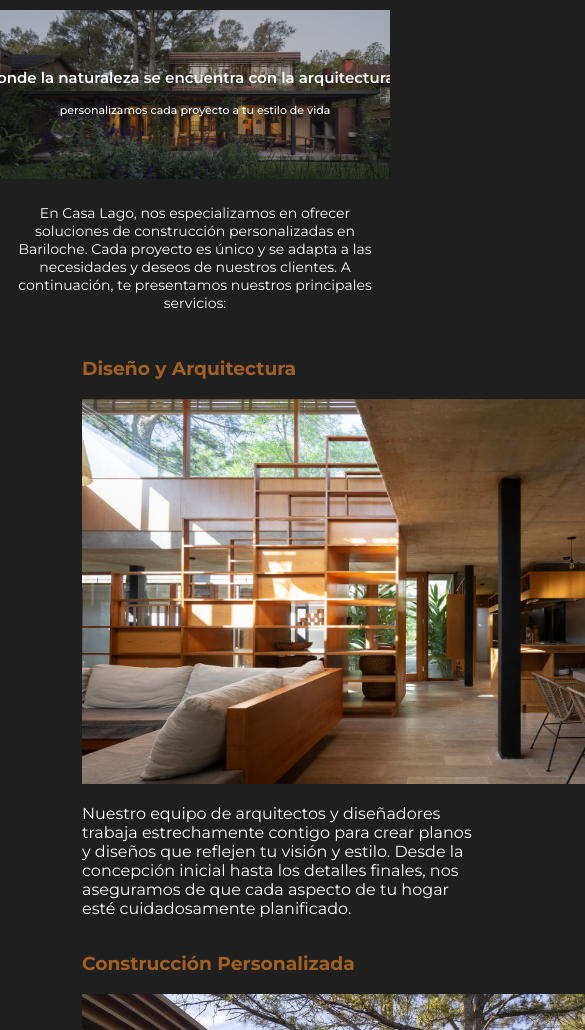
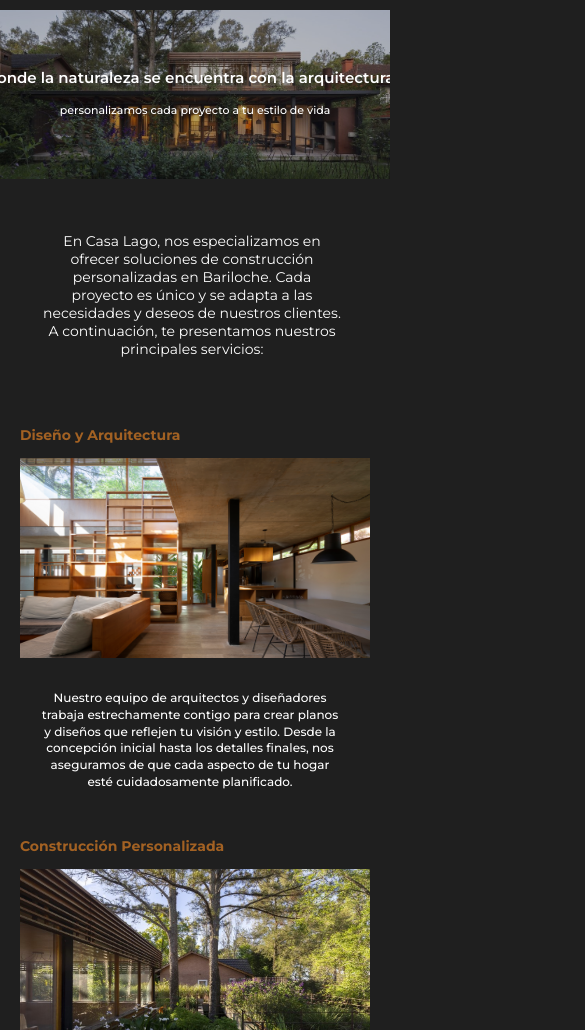
Before and after one commit to natyrom89/proyecto-casa-lago, a plain HTML site: page pages/servicios.html in a window 390 px wide. Shown: the part 70-1100 px from the top of the page, 585 px wide, since content can reach past the window. Drawn offline with Linux system fonts and the light colour scheme.

Commit message:
modificacion responsive en css y html cabanas

```diff
--- a/css/styles.css
+++ b/css/styles.css
@@ -408,6 +408,12 @@
       width: 300px;
   }
 
+  .about-text1 {
+    font-size: 12px; /* Reduce el tamaño de la fuente del texto */
+    line-height: 1.4; /* Ajusta el interlineado del texto */
+    width: 300px;
+}
+
   .titulo {
       font-size: 15px; /* Reduce el tamaño de la fuente del título */
       text-align: center;
@@ -415,7 +421,7 @@
 }
 
 .testimonials {
-  padding: 6rem;
+  padding: 1rem;
   background-color:#333; /* Fondo negro */
 }
 
@@ -549,22 +555,83 @@
     }
 
   .service-menu {
-    width: 100%; /
-  }
+  display: flex;
+  justify-content: center; /* Centra horizontalmente */
+}
 
   .menu-contenido {
     margin-left: 0;
     width: 100%;
     padding-left: 0;
+    align-items: center;     /* Centra verticalmente */
   }
 
   .services h2 {
-    padding: 1em;
+    font-size: 14px;
+    width: 300px;
+    text-align: center;
+    height: 100%;
+  }
+
+  .imagen-servicio {
+    width: 350px;
+    height: 200px;
+    display: flex;
+    justify-content: center; /* Centra horizontalmente */
+    align-items: center;
+  }
+
+  .texto {
+    font-size: 12px; /* Reduce el tamaño de la fuente del texto */
+    line-height: 1.4; /* Ajusta el interlineado del texto */
+    width: 200px;
+    display: flex;
+    justify-content: center; /* Centra horizontalmente */
+    align-items: center;
+  }
+
+  .titulo-servicios{
     font-size: 14px;
   }
+}
+
+@media (max-width: 600px) {
+
+  .container {
+    display: none; /
+  }
+
+.service-menu {
+  margin: 0;
+  display: flex;
+  justify-content: center; /* Centra horizontalmente */
+  align-items: center;
+}
+
+.menu-contenido {
+  margin-left: 0;
+  width: 100%;
+  padding-left: 0;
+  align-items: center;     /* Centra verticalmente */
 
 }
 
+.imagen-servicio {
+  width: 350px;
+  height: 200px;
+
+}
+
+.texto {
+  font-size: 12px; /* Reduce el tamaño de la fuente del texto */
+  line-height: 1.4; /* Ajusta el interlineado del texto */
+  width: 200px;
+  display: flex;
+  justify-content: center; /* Centra horizontalmente */
+  align-items: center;
+}
+
+}
 
 /*Seccion CONTACTOS*/
 
@@ -845,6 +912,7 @@
 
   .texto {
     font-size: 13px;
+    text-align: center;
   }
 }
 
@@ -860,6 +928,9 @@
 
   .texto {
     font-size: 12px;
+    line-height: 1.4; /* Ajusta el interlineado del texto */
+    width: 300px;
+    text-align: center;
   }
 }
 
--- a/pages/servicios.html
+++ b/pages/servicios.html
@@ -55,31 +55,31 @@
 
     <div class="menu-contenido">
         <div class="service-content" id="diseño-arquitectura">
-            <h3>Diseño y Arquitectura</h3>
+            <h3 class="titulo-servicios">Diseño y Arquitectura</h3>
             <img src="../img/servicio1.jpg" alt="Diseño y Arquitectura" class="imagen-servicio">
-            <p>Nuestro equipo de arquitectos y diseñadores trabaja estrechamente contigo para crear planos y diseños que reflejen tu visión y estilo. Desde la concepción inicial hasta los detalles finales, nos aseguramos de que cada aspecto de tu hogar esté cuidadosamente planificado.</p>
+            <p class="texto">Nuestro equipo de arquitectos y diseñadores trabaja estrechamente contigo para crear planos y diseños que reflejen tu visión y estilo. Desde la concepción inicial hasta los detalles finales, nos aseguramos de que cada aspecto de tu hogar esté cuidadosamente planificado.</p>
         </div>
 
         <div class="cons-personalizada" id="construccion-personalizada">
-            <h3>Construcción Personalizada</h3>
+            <h3 class="titulo-servicios">Construcción Personalizada</h3>
             <img src="../img/servicios2.jpg" alt="Construcción Personalizada" class="imagen-servicio">
             <p class="texto">Ofrecemos servicios de construcción de alta calidad, utilizando materiales duraderos y técnicas innovadoras. Supervisamos cada etapa del proceso de construcción para garantizar que tu proyecto se complete a tiempo y cumpla con los más altos estándares de calidad.</p>
         </div>
 
         <div class="ges-proyectos" id="gestion-proyectos">
-            <h3>Gestión de Proyectos</h3>
+            <h3 class="titulo-servicios">Gestión de Proyectos</h3>
             <img src="../img/servicios3.jpg" alt="Gestión de Proyectos" class="imagen-servicio">
             <p class="texto">Nos encargamos de la gestión completa del proyecto, coordinando todos los aspectos desde el inicio hasta la entrega final. Esto incluye la planificación, contratación de subcontratistas, control de presupuestos y seguimiento del progreso para asegurar una experiencia sin complicaciones.</p>
         </div>
 
         <div class="asesoria-materiales" id="asesoria-materiales">
-            <h3>Asesoría en Materiales</h3>
+            <h3 class="titulo-servicios">Asesoría en Materiales</h3>
             <img src="../img/servicio4.jpg" alt="Asesoría en Materiales" class="imagen-servicio">
             <p class="texto">Te ayudamos a seleccionar los mejores materiales para tu proyecto, teniendo en cuenta tanto la estética como la funcionalidad. Nuestra experiencia en la industria nos permite ofrecerte recomendaciones que se adapten a tu estilo y presupuesto.</p>
         </div>
 
         <div class="renov-remodelaciones" id="renovaciones-remodelaciones">
-            <h3>Renovaciones y Remodelaciones</h3>
+            <h3 class="titulo-servicios">Renovaciones y Remodelaciones</h3>
             <img src="../img/servicio5.jpg" alt="Renovaciones y Remodelaciones" class="imagen-servicio">
             <p class="texto">Además de nuevas construcciones, también nos especializamos en renovaciones y remodelaciones. Ya sea que desees actualizar una cocina, renovar un baño o realizar una transformación completa, estamos aquí para ayudarte a revitalizar tu hogar.</p>
         </div>
```
